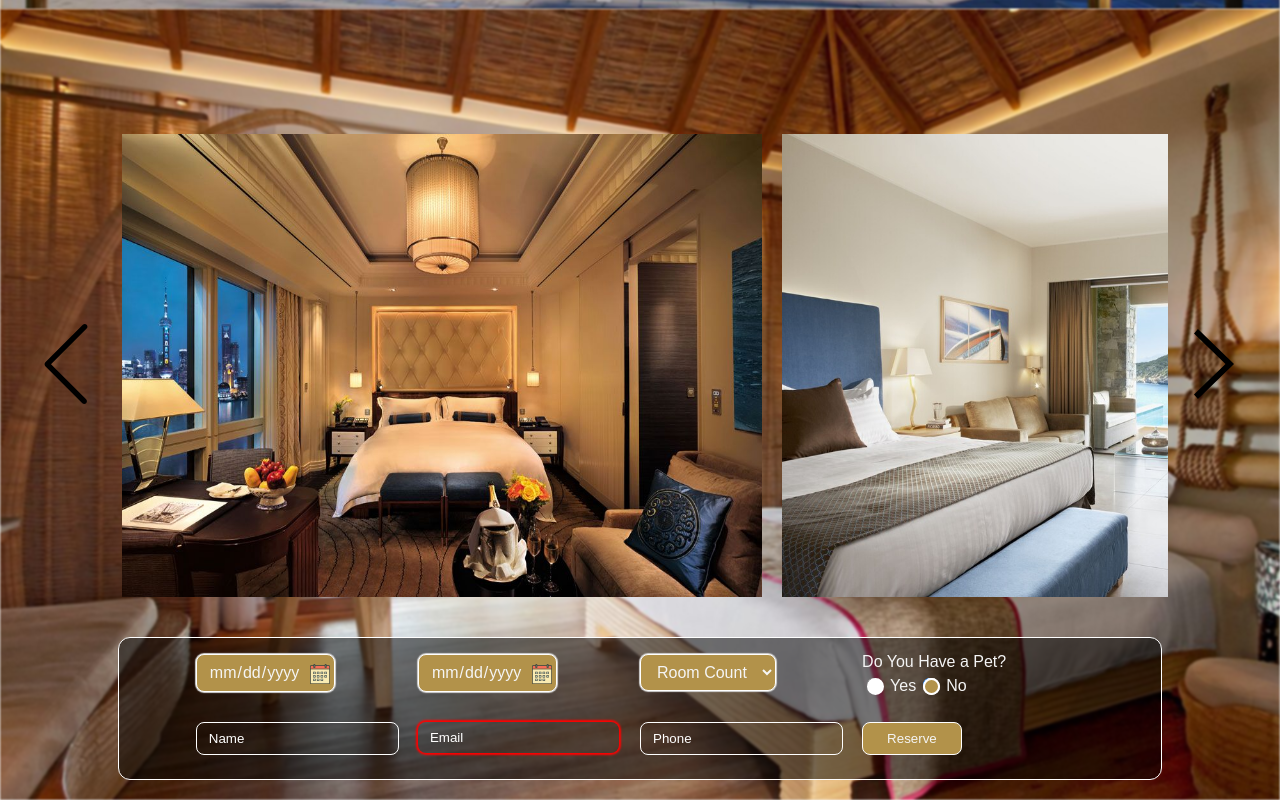
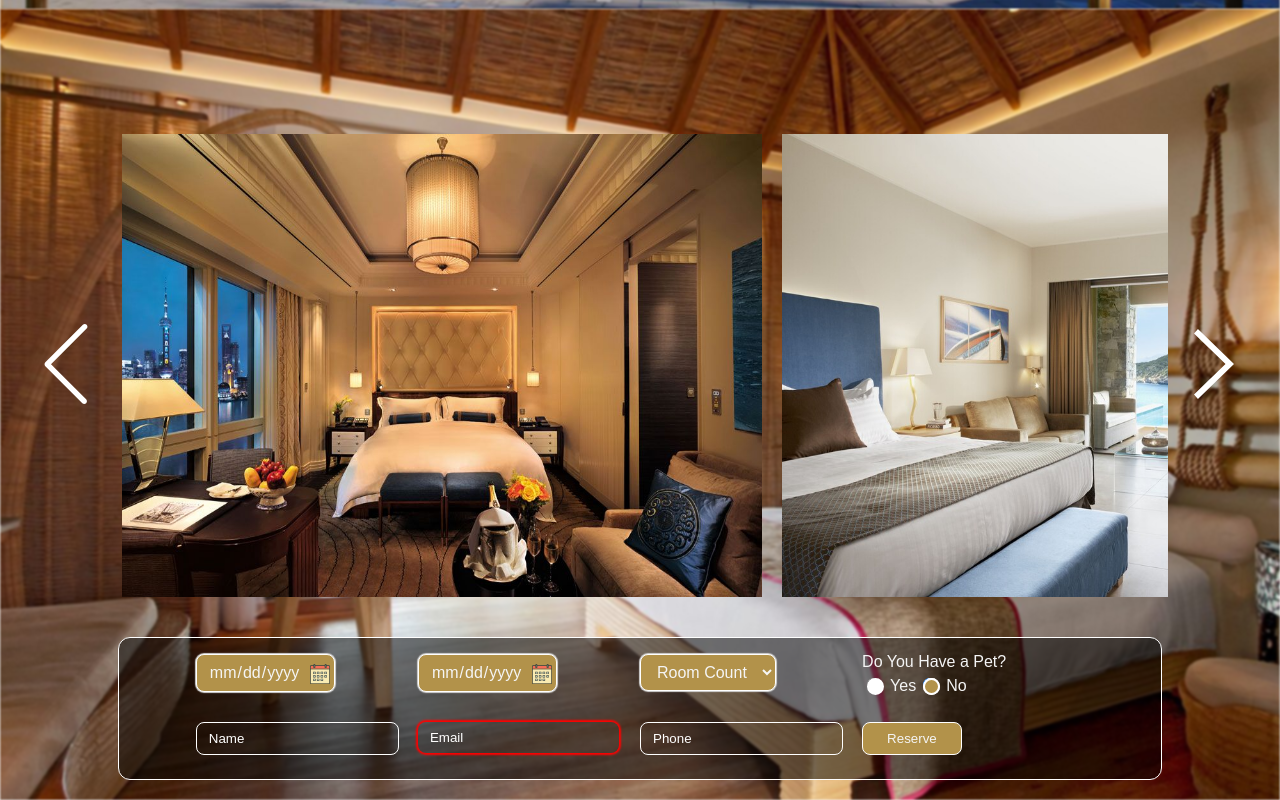
Before and after one commit to Sargis133/resort-hotel, a Nuxt app: page / in a window 1280 px wide. Shown: the part 1591-2391 px from the top of the page. Built offline with nearby package versions, Linux system fonts and the light colour scheme.

Commit message:
change slider icons color

```diff
--- a/components/Icons.vue
+++ b/components/Icons.vue
@@ -4,12 +4,12 @@
       xmlns="http://www.w3.org/2000/svg"
       width="80px"
       height="80px"
+      fill="#000000"
       viewBox="0 0 1024 1024"
-      class="icon"
+      :style="styles"
     >
       <path
         d="M256 120.768L306.432 64 768 512l-461.568 448L256 903.232 659.072 512z"
-        fill="#000000"
       />
     </svg>
   </template>
@@ -20,6 +20,7 @@
       width="80px"
       height="80px"
       viewBox="0 0 32 32"
+      :style="styles"
     >
       <path
         d="M23.505 0c0.271 0 0.549 0.107 0.757 0.316 0.417 0.417 0.417 1.098 0 1.515l-14.258 14.264 14.050 14.050c0.417 0.417 0.417 1.098 0 1.515s-1.098 0.417-1.515 0l-14.807-14.807c-0.417-0.417-0.417-1.098 0-1.515l15.015-15.022c0.208-0.208 0.486-0.316 0.757-0.316z"
@@ -128,8 +129,10 @@
 <script setup lang="ts">
 const props = defineProps<{
   iconName: string;
+  iconClass: string;
 }>();
-let name = ref(props.iconName);
+const name = ref(props.iconName);
+const styles = ref(props.iconClass)
 </script>
 
 <style scoped></style>
--- a/components/Slider.vue
+++ b/components/Slider.vue
@@ -2,7 +2,7 @@
   <div class="slider-box">
     <div class="slider-left-btn-box">
       <button class="slider-left-btn" @click="slideToLeftFunc">
-        <icons icon-name="arrowLeft"/>
+        <icons icon-name="arrowLeft" icon-class="fill: white;"/>
       </button>
     </div>
     <div id="slider-images-box" class="slider-images-content" >
@@ -12,7 +12,7 @@
     </div>
     <div class="slider-right-btn-box">
       <button class="slider-right-btn" @click="slideToRightFunc">
-        <icons icon-name="arrowRight"/>
+        <icons icon-name="arrowRight" icon-class="fill: white;"/>
       </button>
     </div>
   </div>
```
